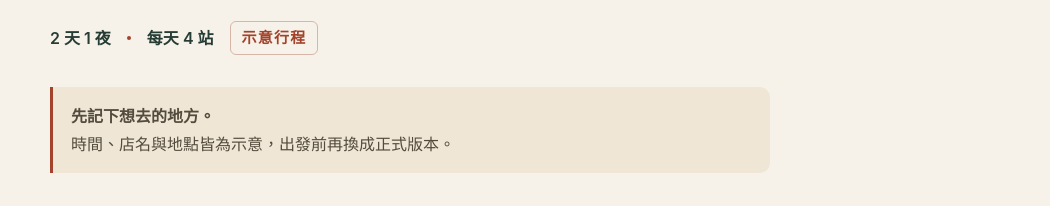
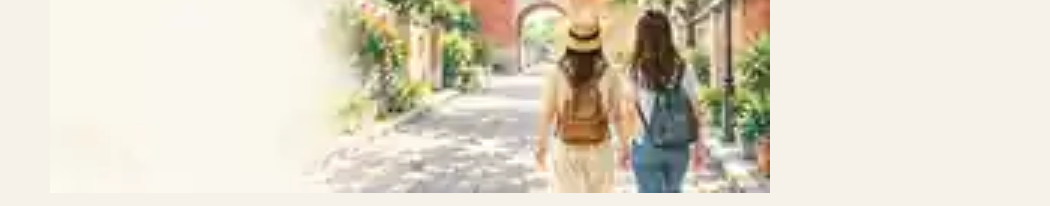
Before and after one commit to andrew54068/tainan-trip, a plain HTML site: page index.html in a window 1280 px wide. Shown: the part 212-418 px from the top of the page, without its empty margins (230-1280 px from the left). Drawn offline with Linux system fonts and the light colour scheme.

Commit message:
Place cover image at top of homepage

```diff
--- a/index.html
+++ b/index.html
@@ -223,6 +223,7 @@
 </head>
 <body id="top">
   <button class="theme-toggle" type="button" aria-pressed="false" aria-label="切換深色模式">深色模式</button>
+  <div class="wrap"><img src="images/cover.webp" alt="兩位朋友在台南愜意散步的水彩封面" width="320" height="180" style="display:block;width:100%;height:auto;"></div>
   <header class="hero wrap">
     <h1>台南小旅行</h1>
     <p class="intro">不用趕路，慢慢吃、慢慢走。<br>留一點時間，給自己。</p>
```
